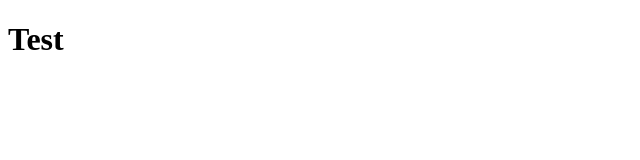
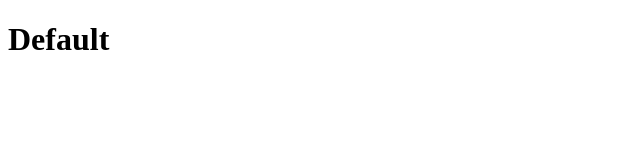
Before and after one commit to kanslulz/webAPItest, a React (Create React App) app in the folder client/: page / in a window 1280 px wide. Shown: the top 160 px of the page, without its empty margins (0-640 px from the left). Built offline with nearby package versions, Linux system fonts and the light colour scheme.

Commit message:
Add basic routing within react client

```diff
--- a/client/package.json
+++ b/client/package.json
@@ -5,6 +5,7 @@
   "dependencies": {
     "react": "^16.8.6",
     "react-dom": "^16.8.6",
+    "react-router-dom": "^5.0.0",
     "react-scripts": "3.0.1"
   },
   "scripts": {
--- a/client/src/App.js
+++ b/client/src/App.js
@@ -1,9 +1,9 @@
 import React from 'react';
 
-function App() {
+function App(props) {
   return (
     <div className="App">
-      <h1> Test </h1>
+      <h1> {props.text || 'Default'} </h1>
     </div>
   );
 }
--- a/client/src/index.js
+++ b/client/src/index.js
@@ -1,8 +1,17 @@
 import App from './App.js';
 import React from 'react';
 import ReactDOM from 'react-dom';
+import { Route, BrowserRouter as Router, Switch } from 'react-router-dom'
 
-ReactDOM.render(
-  <App />,
-  document.getElementById('root')
-);
+
+const routing = (
+  <Router>
+    <Switch>
+      <Route exact path="/" component={App} />
+      <Route path="/p1" render={ _ => <App text={"p1"} />} />
+      <Route render={ _ => <App text={"404"} />} />
+    </Switch>
+  </Router>
+)
+
+ReactDOM.render(routing, document.getElementById('root'))
```
Also changed, not shown: 1 other file (tests, documents, lock files or other folders).
